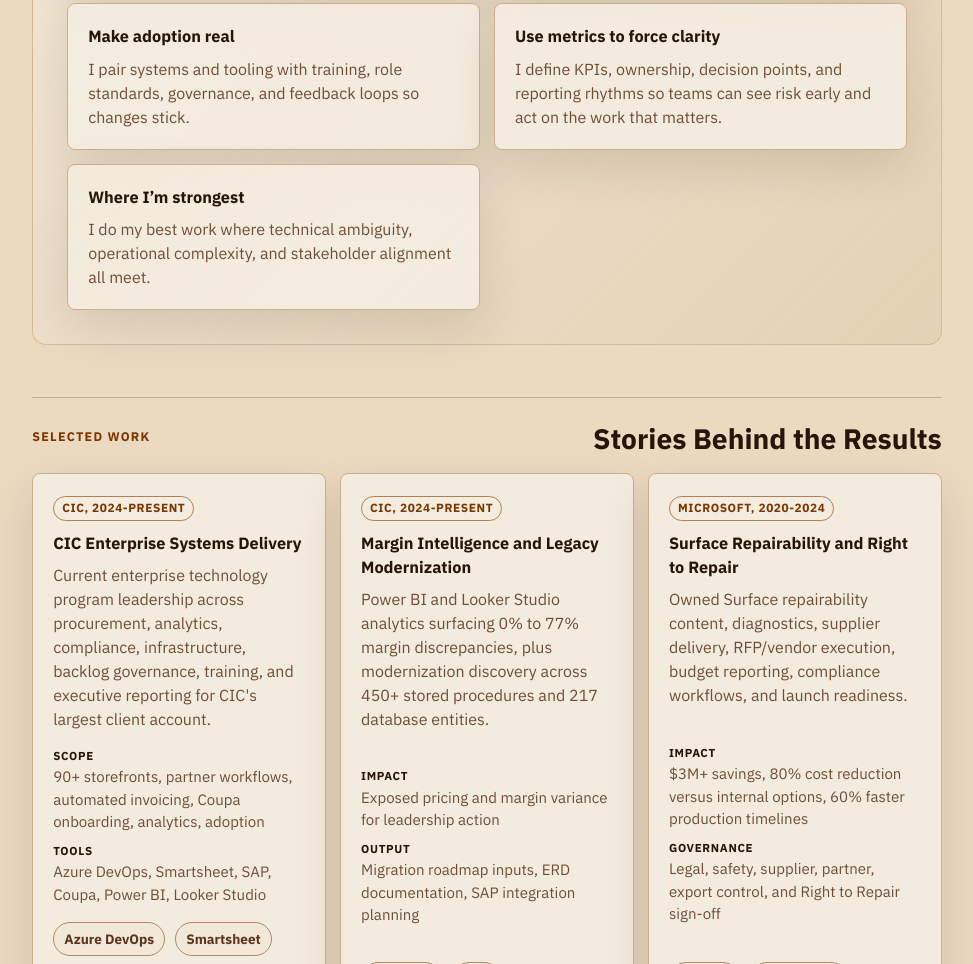
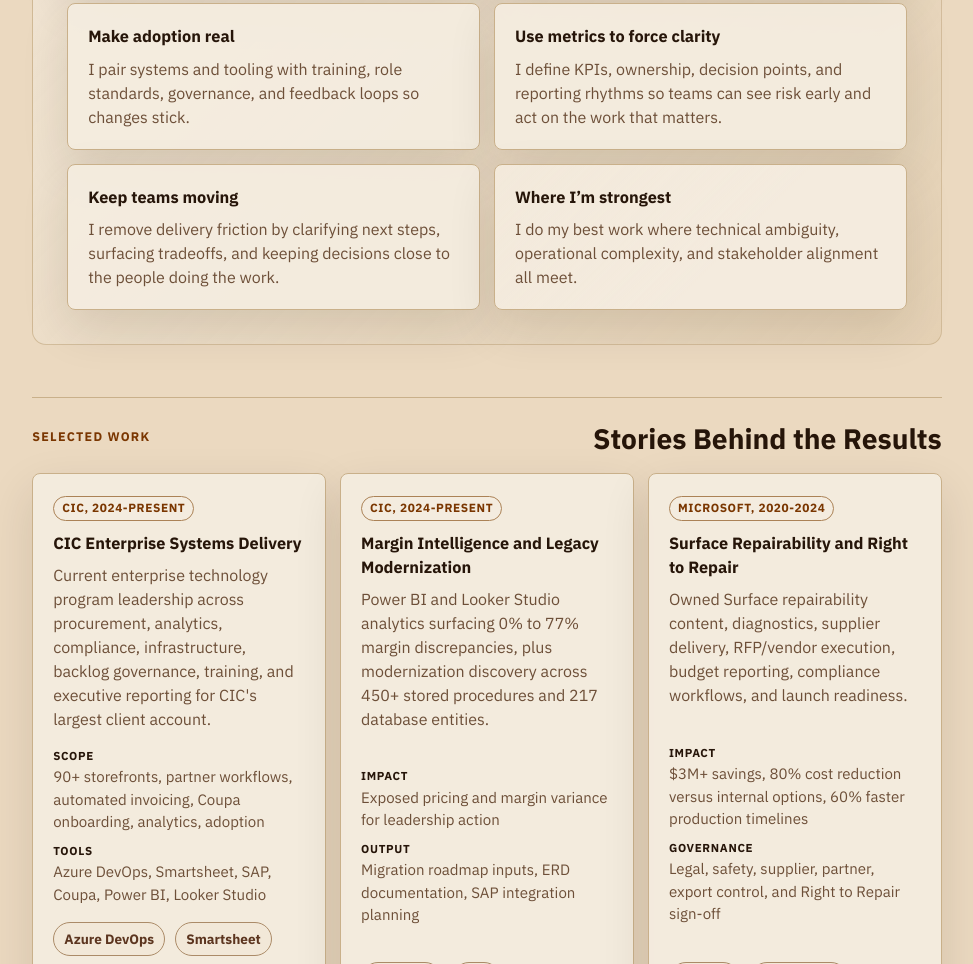
Before and after one commit to BrandedTamarasu-glitch/BrandedTamarasu-glitch.github.io, a website: page index.html in a window 1280 px wide. Shown: the part 7036-8000 px from the top of the page, without its empty margins (287-1260 px from the left). Drawn offline with Linux system fonts and the light colour scheme.

Commit message:
Balance working style section

```diff
--- a/index.html
+++ b/index.html
@@ -482,6 +482,10 @@
             <h3>Use metrics to force clarity</h3>
             <p>I define KPIs, ownership, decision points, and reporting rhythms so teams can see risk early and act on the work that matters.</p>
           </article>
+          <article>
+            <h3>Keep teams moving</h3>
+            <p>I remove delivery friction by clarifying next steps, surfacing tradeoffs, and keeping decisions close to the people doing the work.</p>
+          </article>
           <article class="quote-card">
             <h3>Where I’m strongest</h3>
             <p>I do my best work where technical ambiguity, operational complexity, and stakeholder alignment all meet.</p>
```
